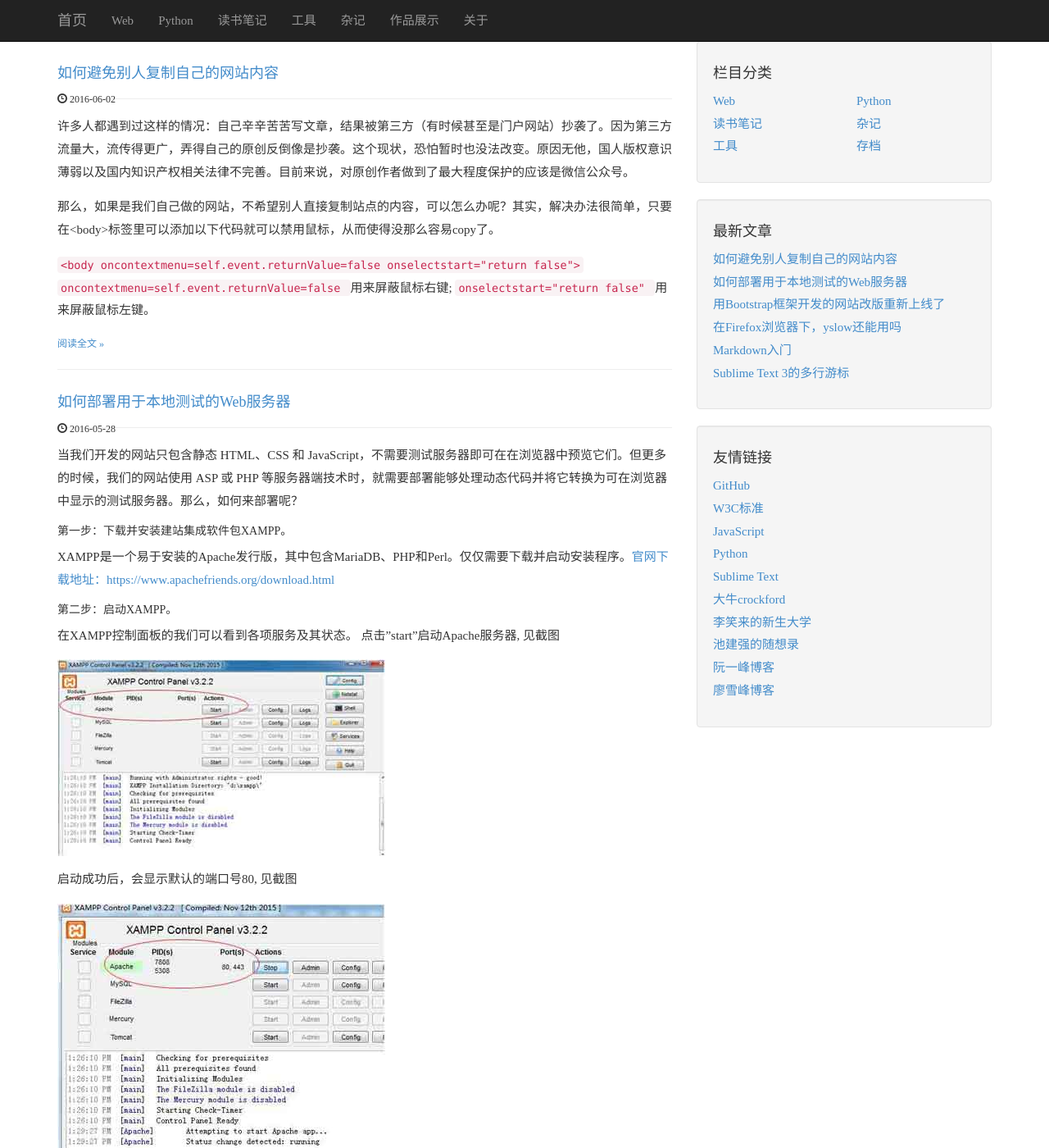
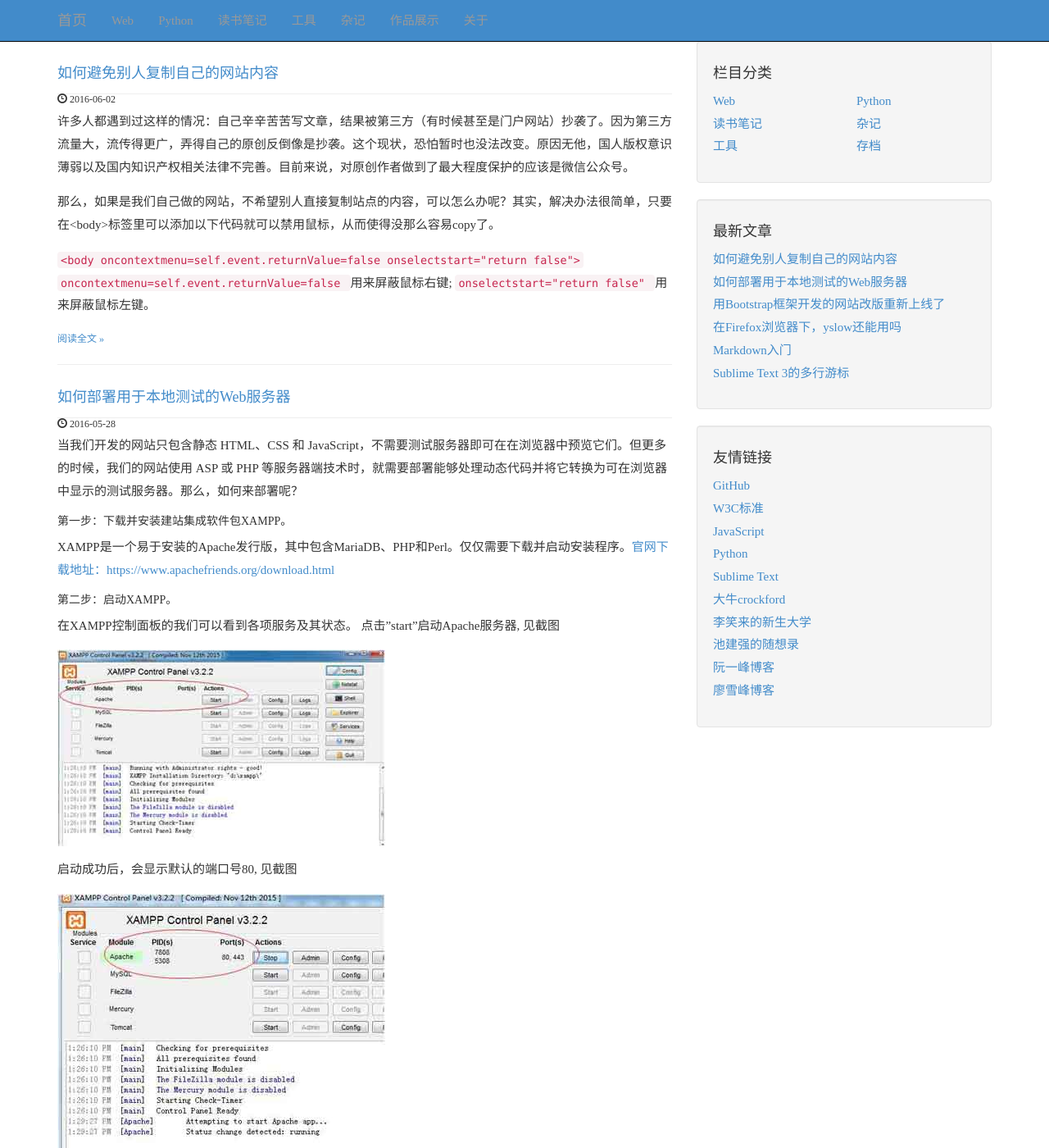
Before and after one commit to frankwang0909/blog_v1.0, a Jekyll site: the page built from index.html, in a window 1280 px wide and 1400 px high. Shown: the whole window at 82% size. Built offline with Jekyll 4.4.1, drawn with Linux system fonts in a browser that asks for light colours; nearby versions of some CDN libraries; the list of posts is cut into pages by our own code.

Commit message:
修改样式
修改底部和标题样式

```diff
--- a/css/blog.css
+++ b/css/blog.css
@@ -4,9 +4,11 @@
  * For details, see http://www.apache.org/licenses/LICENSE-2.0.
  */
 body {padding-top: 50px; font-family: "微软雅黑";}
-h2{height: 30px; line-height: 30px;}
+.navbar{background-color: #428bca!important;}
+.navbar li:hover{ background-color:  }
+h2{height: 24px; line-height: 30px;}
 h2>a{font-size: 18px;}
 h2 .post-date{font-size: 12px;}
-footer {margin: 50px 0；}
+footer{margin:30px 0; background-color:#ccc;}
 /*返回顶部*/
 #go-top{ position: fixed; bottom: 20px; right:5px; border: 1px solid #000; border-radius: 2px; width: 40px; background-color: #fff; opacity: 0.6; text-align: center;cursor: pointer;}
```
